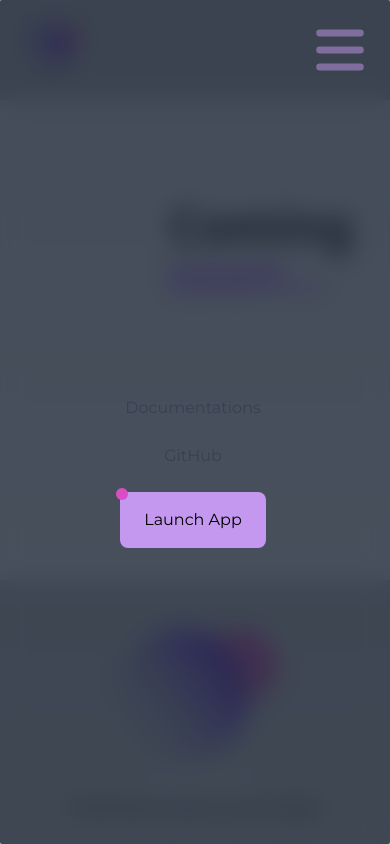
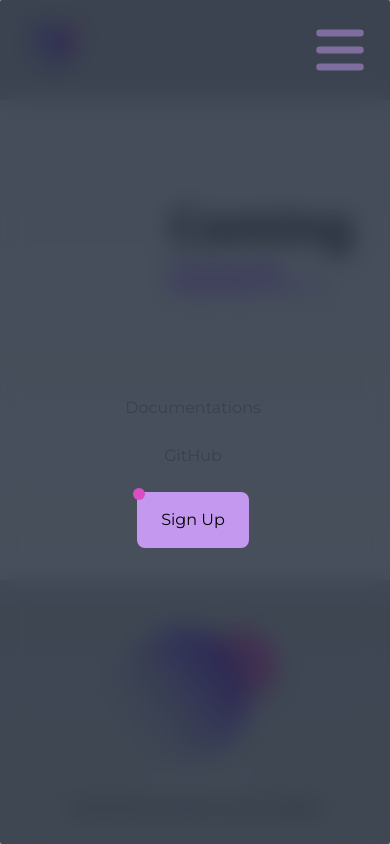
Before and after one commit to eclypse-labs/eclypse-landing-page, a Next.js app: page /comingSoon in a window 390 px wide. Both pictures are taken after a click on the button "Open main menu". Shown: the top 844 px of the page. Built offline with nearby package versions, Linux system fonts and the light colour scheme.

Commit message:
add: mobile hero illustration

```diff
--- a/src/components/Hero.tsx
+++ b/src/components/Hero.tsx
@@ -1,6 +1,7 @@
 import React from "react";
 import Image from "next/image";
 import hero from "../images/illustrations/eclypse_hero.png";
+import mobile_hero from "../images/illustrations/mobile_hero.png";
 import { HeroButton } from "./Component_bank";
 import Hero3dScene from "./Hero3dScene";
 import DesktopOnly from "./DesktopOnly";
@@ -41,6 +42,9 @@ export default function Hero() {
       <div>
         </div>
       </div>
+      <div className="flex flex-col items-center justify-center md:hidden">
+        <Image src={mobile_hero} alt="mobile hero illustration"/>
+      </div>
     </div>
   );
 }
--- a/src/components/Nav.tsx
+++ b/src/components/Nav.tsx
@@ -18,14 +18,14 @@ export default function Burger () {
                     {show && <div className="w-screen h-screen absolute top-0 right-0 duration-300" id="navbar-hamburger">
                         <ul className="flex flex-col h-full items-center justify-center p-0 mt-0 pt-[100px] z-10  rounded-sm  md:flex-row md:text-sm md:font-medium bg-gray-800/80 filter backdrop-blur-md ">
                         <li>
-                        <a href="#" className="block py-2 pl-3 pr-4 text-gray-700 rounded hover:bg-gray-100 md:hover:bg-transparent md:hover:text-blue-700 md:p-0 dark:text-gray-400 md:dark:hover:text-white dark:hover:bg-gray-700 dark:hover:text-white md:dark:hover:bg-transparent" aria-current="page">Documentations</a>
+                        <a href="#" target="blank" rel="noopener" className="block py-2 pl-3 pr-4 text-gray-700 rounded hover:bg-gray-100 md:hover:bg-transparent md:hover:text-blue-700 md:p-0 dark:text-gray-400 md:dark:hover:text-white dark:hover:bg-gray-700 dark:hover:text-white md:dark:hover:bg-transparent" aria-current="page">Documentations</a>
                         </li>
                         <li>
-                        <a href="#" className="block mt-2 py-2 pl-3 pr-4 text-gray-700 rounded hover:bg-gray-100 md:hover:bg-transparent md:hover:text-blue-700 md:p-0 dark:text-gray-400 md:dark:hover:text-white dark:hover:bg-gray-700 dark:hover:text-white md:dark:hover:bg-transparent">GitHub</a>
+                        <a href="https://github.com/eclypse-labs" target="blank" rel="noopener" className="block mt-2 py-2 pl-3 pr-4 text-gray-700 rounded hover:bg-gray-100 md:hover:bg-transparent md:hover:text-blue-700 md:p-0 dark:text-gray-400 md:dark:hover:text-white dark:hover:bg-gray-700 dark:hover:text-white md:dark:hover:bg-transparent">GitHub</a>
                         </li>
                         <li>
                         <div className="block mt-2 py-2 pl-3 pr-4 text-gray-700 rounded  md:p-0 dark:text-gray-400 md:dark:hover:text-white  dark:hover:text-white md:dark:hover:bg-transparent">
-                        <HeroButton text="Launch App" href="https://yq4evf4qrme.typeform.com/to/StUSjVb1" target="blank"/>
+                        <HeroButton text="Sign Up" href="https://yq4evf4qrme.typeform.com/to/StUSjVb1" target="blank"/>
                         </div>
                         </li>
                         </ul>
```
Also changed, not shown: src/images/illustrations/mobile_hero.png (added).
